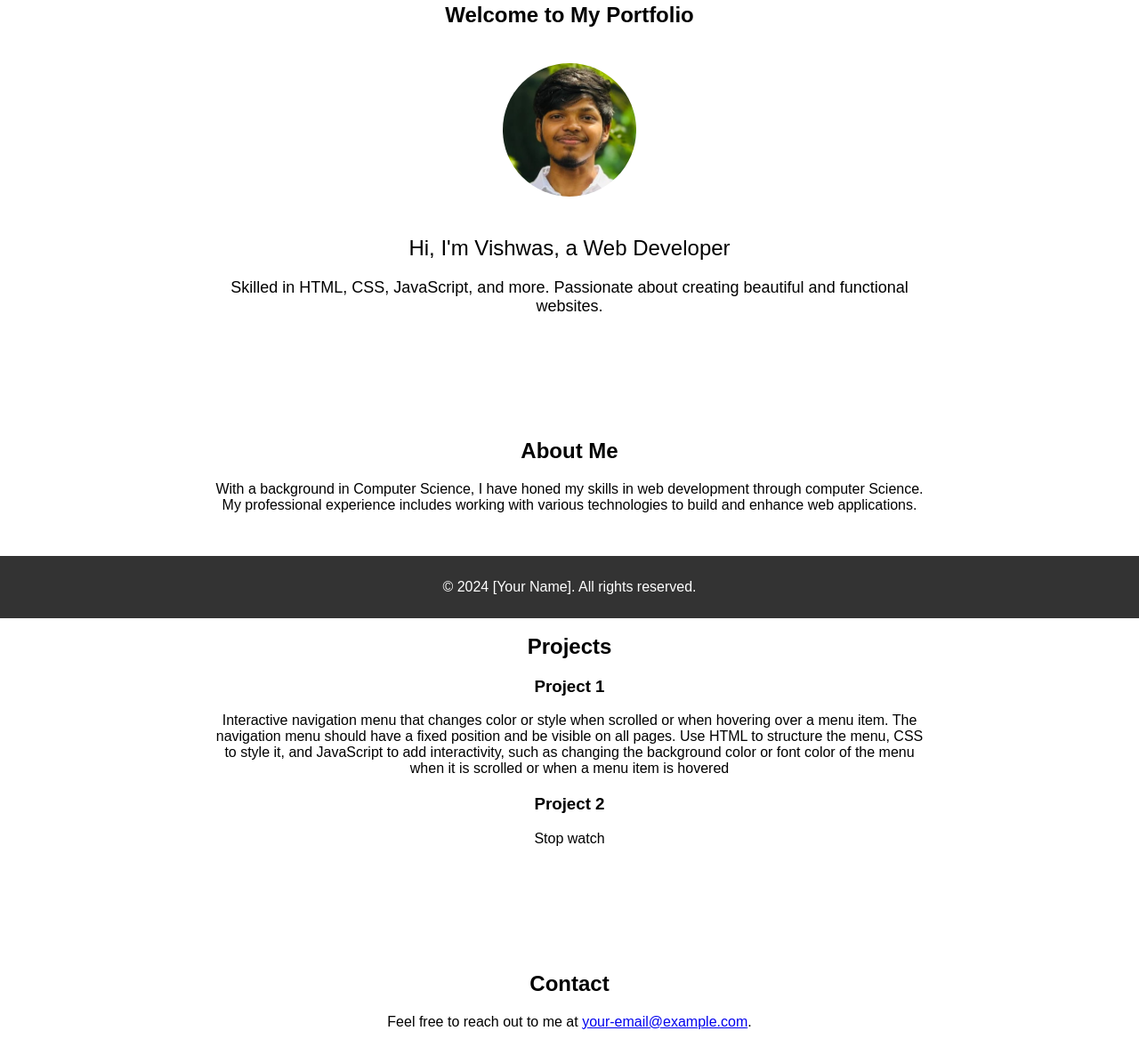
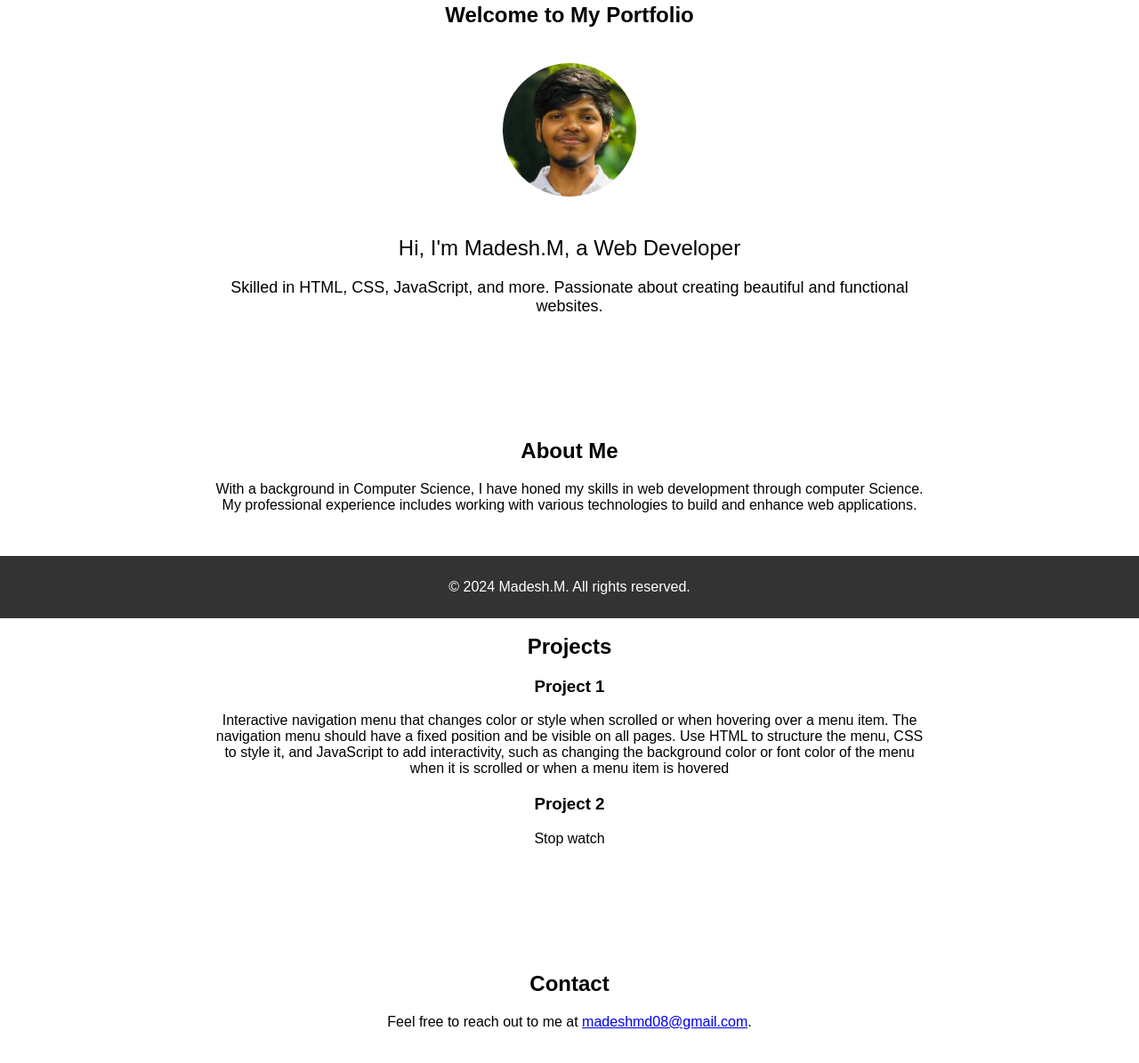
Before and after one commit to madeshmaddy0/PRODIGY_WD_04, a plain HTML site: page index.html in a window 1280 px wide. Shown: the part 105-1300 px from the top of the page at 89% size. Drawn offline with Linux system fonts and the light colour scheme; a script that the page names is missing.

Commit message:
index.html

```diff
--- a/index.html
+++ b/index.html
@@ -22,7 +22,7 @@
         <div class="container">
             <h1>Welcome to My Portfolio</h1>
             <img src="photoo.jpg" alt="Professional Photo" class="profile-photo">
-            <p class="headline">Hi, I'm Vishwas, a Web Developer</p>
+            <p class="headline">Hi, I'm Madesh.M, a Web Developer</p>
             <p class="summary">Skilled in HTML, CSS, JavaScript, and more. Passionate about creating beautiful and functional websites.</p>
         </div>
     </section>
@@ -51,12 +51,12 @@
     <section id="contact" class="section">
         <div class="container">
             <h2>Contact</h2>
-            <p>Feel free to reach out to me at <a href="mailto:your-email@example.com">your-email@example.com</a>.</p>
+            <p>Feel free to reach out to me at <a href="mailto:your-email@example.com">madeshmd08@gmail.com</a>.</p>
         </div>
     </section>
 
     <footer>
-        <p>&copy; 2024 [Your Name]. All rights reserved.</p>
+        <p>&copy; 2024 Madesh.M. All rights reserved.</p>
     </footer>
 
     <script src="scripts.js"></script>
```
